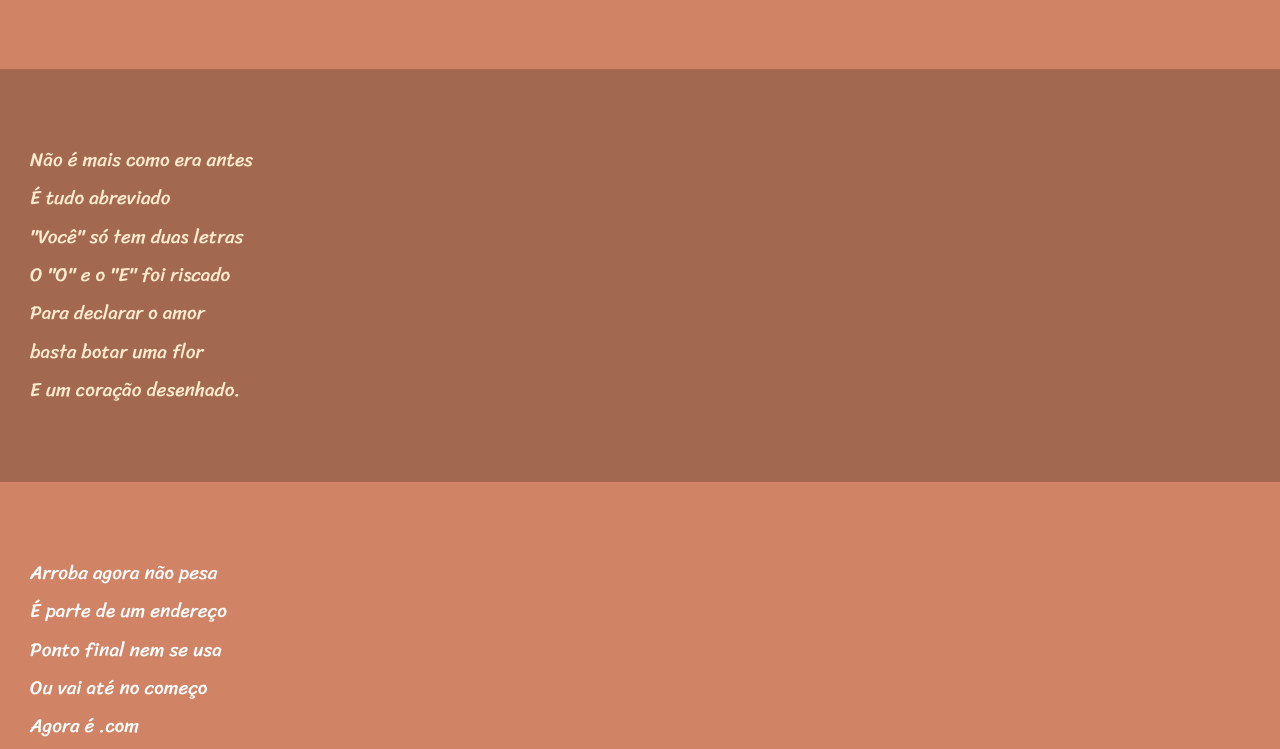
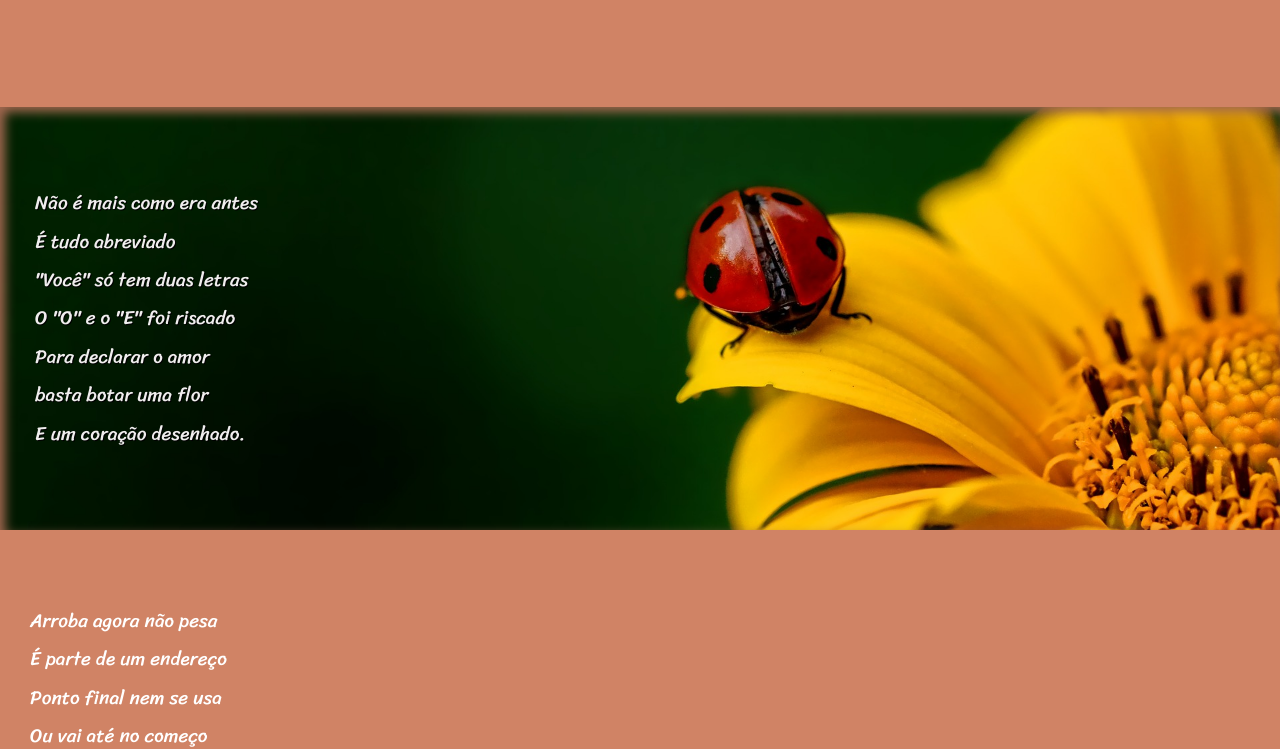
Before and after one commit to alefgonzalles/html-css, a plain HTML site: page exercicios/exercicio003/index.html in a window 1280 px wide. Shown: the part 533-1282 px from the top of the page. Drawn offline with Linux system fonts and the light colour scheme.

Commit message:
atualizei

```diff
--- a/exercicios/exercicio003/index.html
+++ b/exercicios/exercicio003/index.html
@@ -7,11 +7,11 @@
     <link rel="stylesheet" href="style.css">
 </head>
 <body>
+   <main>
        <header>
         <h1>Cordel Moderno</h1>
         <p>Autor Alef Gonzalles</p>
        </header>
-
        <section class="normal">
             <p>
                 Estou ficando cansado<br>
@@ -23,8 +23,7 @@
                 Vou dizer tudo em poesia
             </p>
        </section>
-
-   <section class="img">
+       <section class="img" id="m02">
             <p>
                 Não é mais como era antes<br>
                 É tudo abreviado<br>
@@ -35,7 +34,6 @@
                 E um coração desenhado.
             </p>
        </section>
-
        <section class="normal">
             <p>
                 Arroba agora não pesa<br>
@@ -46,7 +44,6 @@
                 Se o saite é muito bom<br>
                 Ele vale um alto preço.
             </p>
-
             <p>
                 Pra piorar a liguagem<br>
                 O emoticom é um risco<br>
@@ -58,8 +55,7 @@
             </p>
        </section>
 
-
-   <section class="img">
+       <section class="img" id="m03">
             <p>
                 Tenho saudade das cartas<br>
                 Escritas com a própria mão<br>
@@ -70,7 +66,6 @@
                 Nas linhas do coração.
             </p>
        </section>
-
        <section class="normal">
             <p>
                 Agora, escrevo e envio<br>
@@ -81,7 +76,6 @@
                 O mundo ficou cativo<br>
                 Da tecnologia do agora.
             </p>
-
             <p>
                 Felizmente, pra orar<br>
                 Não precisa de internet<br>
@@ -92,9 +86,10 @@
                 Deixe que Deus interprete.
             </p>
        </section>
-
         <footer>
             <p>Site criado por alef gonzalles</p>
+
         </footer>
+   </main>
 </body>
 </html>
--- a/exercicios/exercicio003/style.css
+++ b/exercicios/exercicio003/style.css
@@ -46,6 +46,22 @@ section{
     font-size:1.5vw ;
 }
 
+section.img > p{
+    display: inline-block;
+    padding:5px ;
+    color:rgb(240, 238, 238);
+    text-shadow: 1px 1px 0px rgb(0, 0, 0);
+}
+
+section.img {
+    box-shadow: inset 5px 5px 11px 0px  #a36850 ;
+    background-attachment: fixed;
+}
+
+ section > p {
+   padding-bottom: 2em;
+ }
+
  .normal {
     background-color:#d08365;
     color:white;
@@ -63,4 +79,17 @@ footer{
     color: white;
     padding: 20px;
     font-size: 1.5vw;
+
 }
+
+section#m02{
+    background-image: url(imagens/background001.jpg);
+   background-position:  center ;
+   background-size: cover;
+
+}
+
+section#m03{
+    background-image: url(imagens/background002.jpg);
+   background-size:cover;
+}
```
Also changed, not shown: exercicios/exercicio003/imagens/R (1).jpg (added), exercicios/exercicio003/imagens/instagram.png (added). Lines whose indentation alone changed are shown as unchanged.
